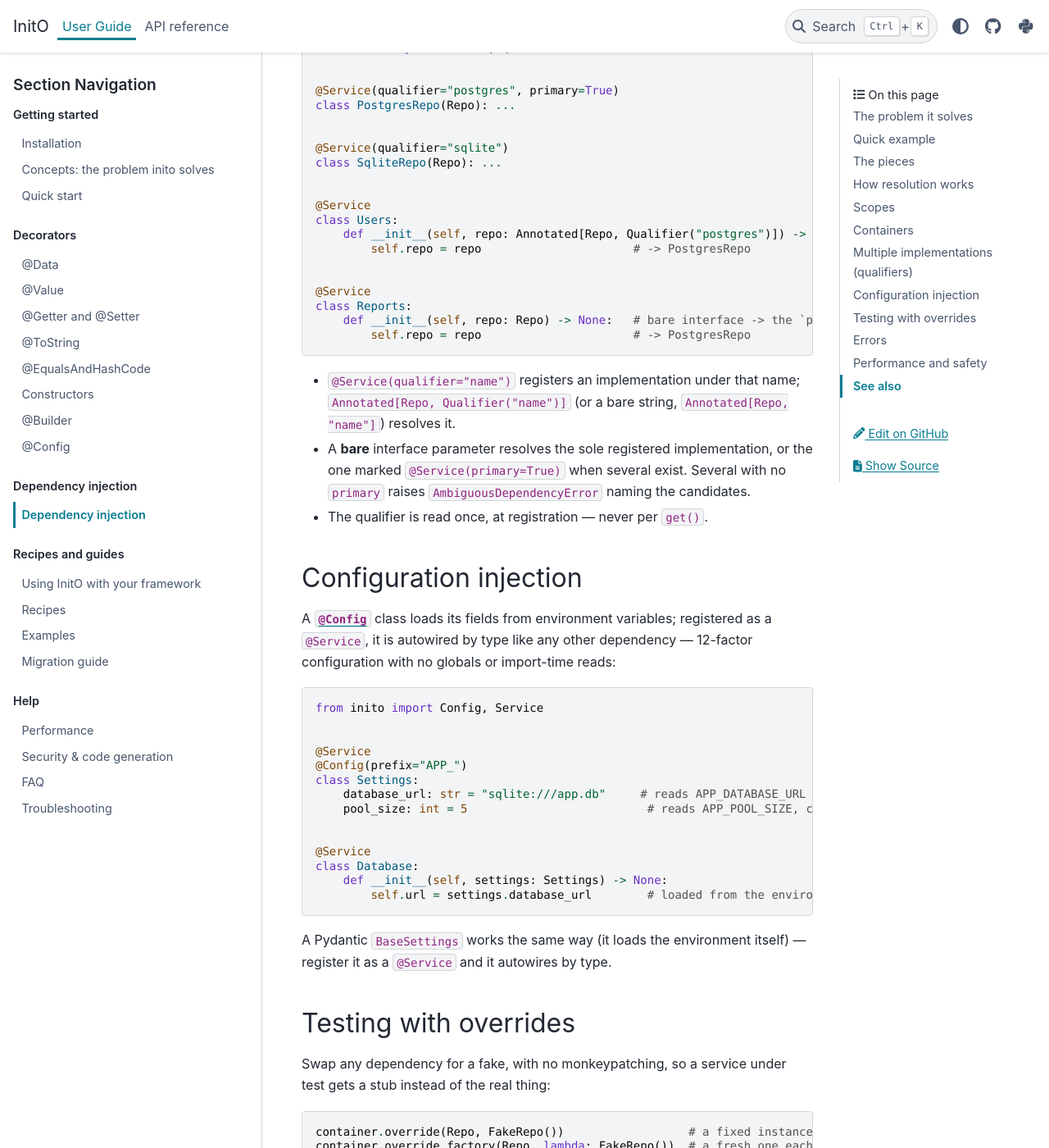
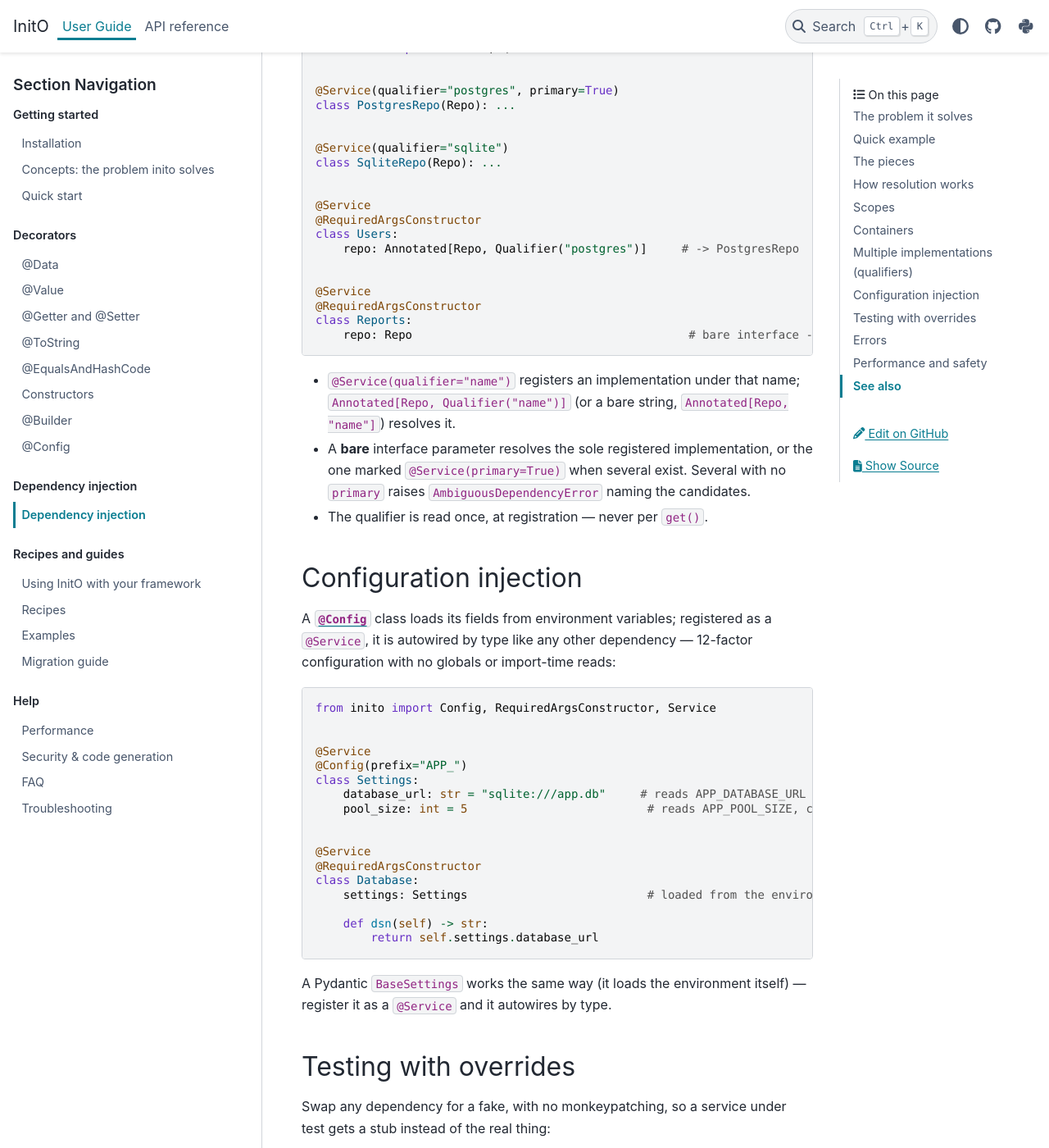
Before and after one commit to swtnk/inito, a Sphinx documentation site: the page built from docs/dependency-injection.md, in a window 1280 px wide and 1400 px high, scrolled down 4294 px. Shown: the whole window at 82% size. Built offline with Sphinx 7.4.7 and the PyData theme 0.15.4, drawn with Linux system fonts in a browser that asks for light colours; some of the changed text lies outside the part shown.

Commit message:
docs: dogfood inito's constructor generation in the DI guide/frameworks/recipes
Match the examples: replace hand-written field-forwarding constructors with
inito's own decorators throughout the docs.

- dependency-injection.md: config-vs-dependency Cache -> @AllArgsConstructor
  (db autowired, ttl keeps its default); qualifier example + config-injection
  Database -> @RequiredArgsConstructor; seed Database -> a class constant.
- frameworks.md: UserService -> @RequiredArgsConstructor, Repository -> class
  constant.
- recipes.md: seed Database -> class constant (the recipe still executes in the
  test suite).

The remaining hand-written __init__s do real work (a unique token, building a
client), not field forwarding. Recipes test passes; docs build clean (-W).

Co-Authored-By: Claude Opus 4.8 <noreply@anthropic.com>

````diff
--- a/docs/dependency-injection.md
+++ b/docs/dependency-injection.md
@@ -25,8 +25,7 @@ from inito import Service, Singleton, Inject, RequiredArgsConstructor, default_c
 
 @Singleton                       # one shared instance per container
 class Database:
-    def __init__(self) -> None:
-        self.rows = {1: "Ada"}
+    rows = {1: "Ada"}            # seed data — no constructor needed
 
 
 @Service                         # autowired from the container on demand
@@ -88,9 +87,10 @@ a registered service**. A parameter whose type is *not* registered:
 
 ```python
 @Service
+@AllArgsConstructor           # inito writes __init__(self, db, ttl=60)
 class Cache:
-    def __init__(self, db: Database, ttl: int = 60) -> None:
-        ...   # db is autowired; ttl keeps its default
+    db: Database              # registered -> autowired
+    ttl: int = 60             # not registered, has a default -> keeps 60
 ```
 
 ## Scopes
@@ -177,15 +177,15 @@ class SqliteRepo(Repo): ...
 
 
 @Service
+@RequiredArgsConstructor
 class Users:
-    def __init__(self, repo: Annotated[Repo, Qualifier("postgres")]) -> None:
-        self.repo = repo                      # -> PostgresRepo
+    repo: Annotated[Repo, Qualifier("postgres")]     # -> PostgresRepo
 
 
 @Service
+@RequiredArgsConstructor
 class Reports:
-    def __init__(self, repo: Repo) -> None:   # bare interface -> the `primary` one
-        self.repo = repo                      # -> PostgresRepo
+    repo: Repo                                        # bare interface -> the `primary` one
 ```
 
 - `@Service(qualifier="name")` registers an implementation under that name;
@@ -203,7 +203,7 @@ variables; registered as a `@Service`, it is autowired by type like any other
 dependency — 12-factor configuration with no globals or import-time reads:
 
 ```python
-from inito import Config, Service
+from inito import Config, RequiredArgsConstructor, Service
 
 
 @Service
@@ -214,9 +214,12 @@ class Settings:
 
 
 @Service
+@RequiredArgsConstructor
 class Database:
-    def __init__(self, settings: Settings) -> None:
-        self.url = settings.database_url        # loaded from the environment
+    settings: Settings                          # loaded from the environment, autowired
+
+    def dsn(self) -> str:
+        return self.settings.database_url
 ```
 
 A Pydantic `BaseSettings` works the same way (it loads the environment itself) —
````
Also changed, not shown: docs/frameworks.md (+4 -5 lines), docs/recipes.md (+1 -2 lines).
